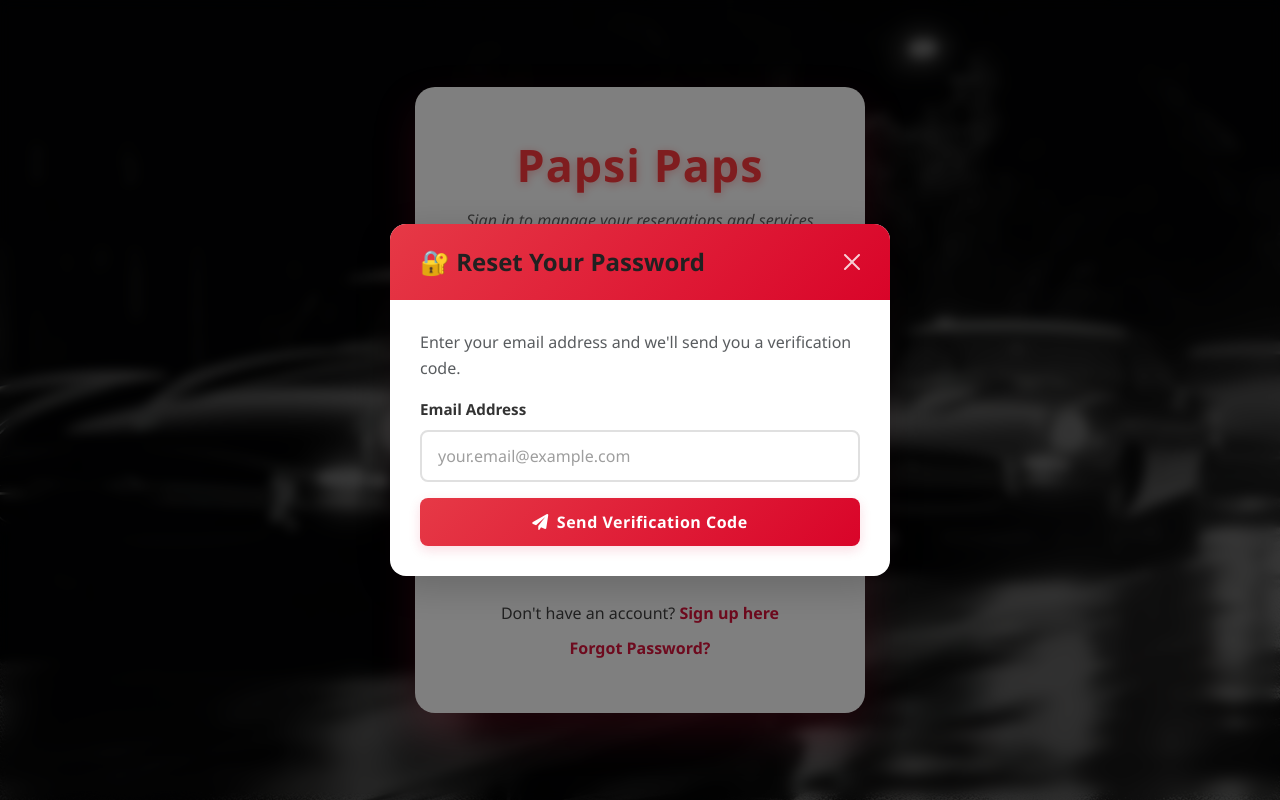
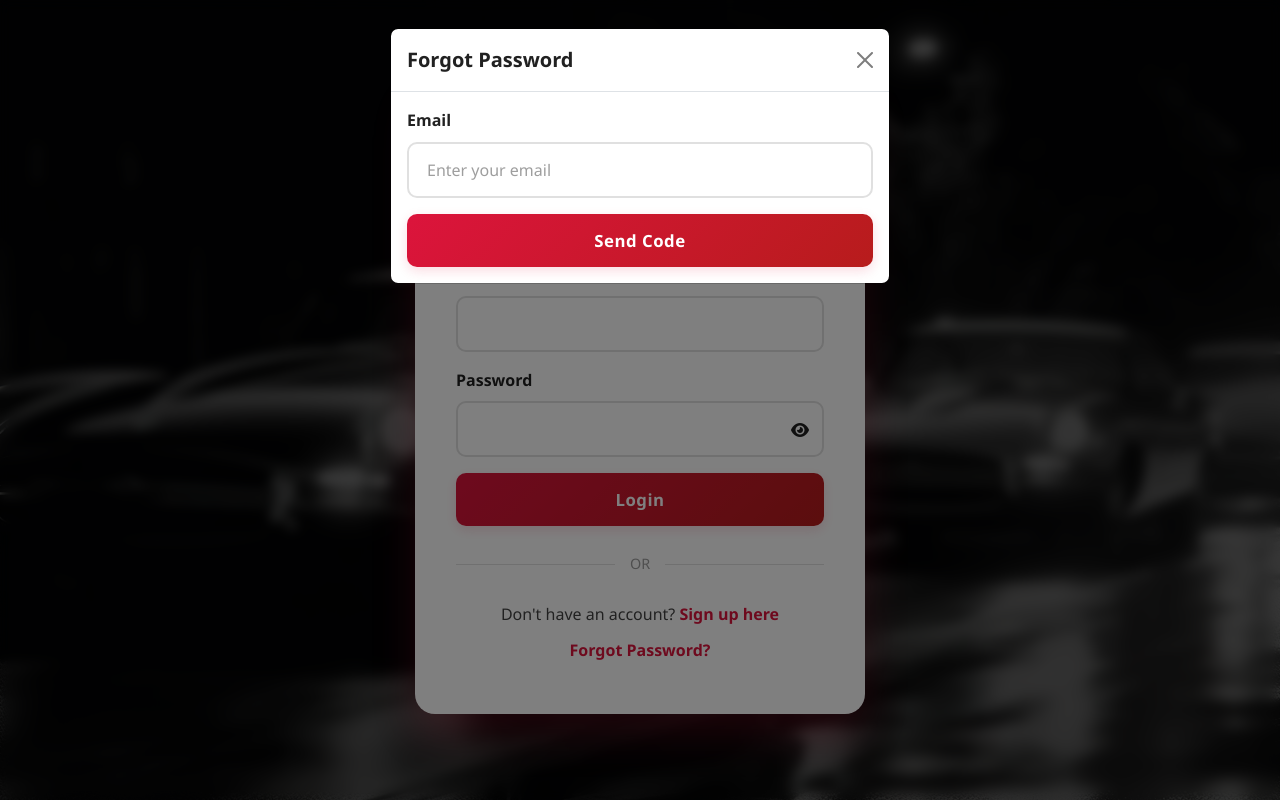
Before and after one commit to Kite0411/Papsi, a PHP site: page /auth/login.php in a window 1280 px wide, after a click on "Forgot Password?". Run offline with PHP 8.4, Linux system fonts and the light colour scheme; some libraries are stand-ins or nearby versions.

Commit message:
Update login.php

```diff
--- a/auth/login.php
+++ b/auth/login.php
@@ -40,9 +40,11 @@ if ($_SERVER['REQUEST_METHOD'] === 'POST') {
                 exit();
             } else {
                 $error = "Invalid password.";
+                // Log failed login attempt
             }
         } else {
             $error = "User not found.";
+            // Log failed login attempt
         }
         $stmt->close();
     }
@@ -57,7 +59,7 @@ if ($_SERVER['REQUEST_METHOD'] === 'POST') {
     <title>Login - AutoFix</title>
     <link href="https://cdn.jsdelivr.net/npm/bootstrap@5.3.2/dist/css/bootstrap.min.css" rel="stylesheet">
     <link rel="stylesheet" href="../assets/css/style.css">
-    <link rel="stylesheet" href="https://cdnjs.cloudflare.com/ajax/libs/font-awesome/6.0.0-beta3/css/all.min.css">
+        <link rel="stylesheet" href="https://cdnjs.cloudflare.com/ajax/libs/font-awesome/6.0.0-beta3/css/all.min.css"> <!-- Font Awesome for icons -->
     <style>
 body {
     background: url('../bg/lbg.jpg') center/cover no-repeat;
@@ -78,8 +80,8 @@ body::before {
     left: 0;
     width: 100%;
     height: 100%;
-    background: rgba(0, 0, 0, 0.55);
-    backdrop-filter: blur(6px);
+    background: rgba(0, 0, 0, 0.55); /* dark tint */
+    backdrop-filter: blur(6px); /* blur effect */
     z-index: -1;
 }
 
@@ -105,7 +107,7 @@ body::before {
 .login-header .brand {
   font-size: 2.8rem;
   font-weight: 700;
-    color: #ff3b3f;
+  color: #ff3b3f; /* your primary red */
   letter-spacing: 1px;
   text-shadow: 0 2px 10px rgba(255, 59, 63, 0.4);
 }
@@ -123,6 +125,7 @@ body::before {
   font-style: italic;
 }
 
+/* Smooth entrance animation */
 @keyframes fadeInDown {
   from {
     opacity: 0;
@@ -133,6 +136,7 @@ body::before {
     transform: translateY(0);
   }
 }
+
 
         .form-control {
             border-radius: var(--radius-md);
@@ -210,146 +214,12 @@ body::before {
             border: none;
             padding: 15px 20px;
         }
-
          .password-toggle-icon {
             cursor: pointer;
             position: absolute;
             top: 70%;
             right: 15px;
             transform: translateY(-50%);
-}
-
-/* Enhanced Modal Styling */
-.modal-content {
-    border-radius: 16px;
-    border: none;
-    box-shadow: 0 10px 40px rgba(0,0,0,0.2);
-}
-
-.modal-header {
-    background: linear-gradient(135deg, #e63946 0%, #d90429 100%);
-    color: white;
-    border-radius: 16px 16px 0 0;
-    padding: 20px 30px;
-    border: none;
-}
-
-.modal-title {
-    font-weight: 700;
-    font-size: 1.5rem;
-}
-
-.btn-close {
-    filter: brightness(0) invert(1);
-    opacity: 0.8;
-}
-
-.btn-close:hover {
-    opacity: 1;
-}
-
-.modal-body {
-    padding: 30px;
-}
-
-#fpAlert {
-    border-radius: 8px;
-    padding: 12px 16px;
-    margin-bottom: 20px;
-    animation: slideIn 0.3s ease;
-}
-
-@keyframes slideIn {
-    from {
-        opacity: 0;
-        transform: translateY(-10px);
-    }
-    to {
-        opacity: 1;
-        transform: translateY(0);
-    }
-}
-
-.modal-body .form-control {
-    padding: 12px 16px;
-    border-radius: 8px;
-    border: 2px solid #e0e0e0;
-    font-size: 1rem;
-}
-
-.modal-body .form-control:focus {
-    border-color: #e63946;
-    box-shadow: 0 0 0 3px rgba(230, 57, 70, 0.1);
-}
-
-.modal-body .btn {
-    padding: 12px;
-    border-radius: 8px;
-    font-weight: 600;
-    font-size: 1rem;
-    transition: all 0.3s ease;
-}
-
-.modal-body .btn-primary {
-    background: linear-gradient(135deg, #e63946 0%, #d90429 100%);
-}
-
-.modal-body .btn-primary:hover {
-    transform: translateY(-2px);
-    box-shadow: 0 4px 12px rgba(230, 57, 70, 0.3);
-}
-
-.modal-body .btn-success {
-    background: linear-gradient(135deg, #28a745 0%, #20c997 100%);
-    border: none;
-}
-
-.modal-body .btn-success:hover {
-    transform: translateY(-2px);
-    box-shadow: 0 4px 12px rgba(40, 167, 69, 0.3);
-}
-
-.modal-body .btn:disabled {
-    opacity: 0.6;
-    cursor: not-allowed;
-    transform: none !important;
-}
-
-.spinner-border-sm {
-    width: 1rem;
-    height: 1rem;
-    border-width: 0.15em;
-}
-
-/* Step indicators */
-#stepEmail, #stepOtp, #stepReset {
-    animation: fadeIn 0.4s ease;
-}
-
-@keyframes fadeIn {
-    from {
-        opacity: 0;
-        transform: scale(0.95);
-    }
-    to {
-        opacity: 1;
-        transform: scale(1);
-    }
-}
-
-.form-label {
-    font-weight: 600;
-    color: #333;
-    margin-bottom: 8px;
-    font-size: 0.95rem;
-}
-
-/* OTP input styling */
-#fpOtp {
-    text-align: center;
-    font-size: 1.5rem;
-    letter-spacing: 8px;
-    font-weight: 600;
         }
     </style>
 </head>
@@ -360,6 +230,7 @@ body::before {
     <p class="subtitle">Sign in to manage your reservations and services</p>
     </div>
 
+         <!-- Validation Messages: Show success or error messages here -->
         <div id="validationMessages">
             <?php if ($successMessage): ?>
                 <div class="alert alert-success" id="successMessage"><?php echo $successMessage; ?></div>
@@ -376,9 +247,11 @@ body::before {
                 <input type="text" name="username" class="form-control" value="<?php echo htmlspecialchars($_POST['username'] ?? ''); ?>" required>
             </div>
 
+
              <div class="mb-3 position-relative">
                 <label class="form-label">Password</label>
                 <input type="password" name="password" class="form-control" id="passwordField" required>
+                <!-- Show password icon -->
                 <i class="fas fa-eye password-toggle-icon" id="togglePassword"></i>
             </div>
 
@@ -392,58 +265,6 @@ body::before {
         <div class="text-center">
             <p style="color: var(--dark-gray); margin-bottom: 10px;">Don't have an account? <a href="signup.php" class="form-link">Sign up here</a></p>
             <a href="#" class="form-link" data-bs-toggle="modal" data-bs-target="#forgotModal">Forgot Password?</a>
-        </div>
-    </div>
-
-    <!-- Enhanced Forgot Password Modal -->
-    <div class="modal fade" id="forgotModal" tabindex="-1" aria-hidden="true">
-        <div class="modal-dialog modal-dialog-centered">
-            <div class="modal-content">
-                <div class="modal-header">
-                    <h5 class="modal-title">🔐 Reset Your Password</h5>
-                    <button type="button" class="btn-close" data-bs-dismiss="modal" aria-label="Close"></button>
-                </div>
-                <div class="modal-body">
-                    <div id="fpAlert" class="alert" style="display:none"></div>
-
-                    <!-- Step 1: Email -->
-                    <div id="stepEmail">
-                        <p class="text-muted mb-3">Enter your email address and we'll send you a verification code.</p>
-                        <label class="form-label">Email Address</label>
-                        <input type="email" id="fpEmail" class="form-control" placeholder="your.email@example.com" />
-                        <button id="btnRequest" class="btn btn-primary w-100 mt-3">
-                            <i class="fas fa-paper-plane me-2"></i>Send Verification Code
-                        </button>
-                    </div>
-
-                    <!-- Step 2: OTP -->
-                    <div id="stepOtp" style="display:none">
-                        <p class="text-muted mb-3">We've sent a 6-digit code to your email. Please enter it below.</p>
-                        <label class="form-label">Verification Code</label>
-                        <input type="text" id="fpOtp" class="form-control" maxlength="6" placeholder="000000" inputmode="numeric" pattern="[0-9]*" />
-                        <small class="text-muted d-block mt-2">Code expires in 10 minutes</small>
-                        <button id="btnVerify" class="btn btn-primary w-100 mt-3">
-                            <i class="fas fa-check-circle me-2"></i>Verify Code
-                        </button>
-                        <button id="btnResend" class="btn btn-outline-secondary w-100 mt-2" style="display:none">
-                            <i class="fas fa-redo me-2"></i>Resend Code
-                        </button>
-                    </div>
-
-                    <!-- Step 3: Reset Password -->
-                    <div id="stepReset" style="display:none">
-                        <p class="text-success mb-3"><i class="fas fa-check-circle me-2"></i>Verified! Now create your new password.</p>
-                        <label class="form-label">New Password</label>
-                        <input type="password" id="fpPass1" class="form-control mb-3" placeholder="Enter new password" />
-                        <label class="form-label">Confirm Password</label>
-                        <input type="password" id="fpPass2" class="form-control" placeholder="Confirm new password" />
-                        <small class="text-muted d-block mt-2">Must be at least <?php echo PASSWORD_MIN_LENGTH; ?> characters</small>
-                        <button id="btnReset" class="btn btn-success w-100 mt-3">
-                            <i class="fas fa-key me-2"></i>Reset Password
-                        </button>
-                    </div>
-                </div>
-            </div>
         </div>
     </div>
 
@@ -462,6 +283,7 @@ const passwordField = document.getElementById('passwordField');
             togglePassword.addEventListener('click', function () {
                 const type = passwordField.type === 'password' ? 'text' : 'password';
                 passwordField.type = type;
+                // Toggle the icon
                 togglePassword.classList.toggle('fa-eye-slash');
                 togglePassword.classList.toggle('fa-eye');
             });
@@ -477,14 +299,8 @@ document.addEventListener('DOMContentLoaded', () => {
     const alertBox = document.getElementById('fpAlert');
 
     function showAlert(msg, type='danger') {
-        const icons = {
-            danger: '❌',
-            warning: '⚠️',
-            success: '✅',
-            info: 'ℹ️'
-        };
         alertBox.className = 'alert alert-' + type;
-        alertBox.innerHTML = `${icons[type] || ''} ${msg}`;
+        alertBox.textContent = msg;
         alertBox.style.display = 'block';
     }
 
@@ -492,79 +308,63 @@ document.addEventListener('DOMContentLoaded', () => {
         alertBox.style.display = 'none';
     }
 
+    // Helper: safely parse JSON
     async function safeJSON(res) {
         const text = await res.text();
         try {
             return JSON.parse(text);
         } catch {
-            throw new Error('Server returned invalid response. Please try again.');
+            throw new Error('Invalid JSON: ' + text.slice(0, 100));
         }
     }
 
-    function getErrorMessage(error, code) {
-        const errorMessages = {
-            'EMAIL_NOT_FOUND': 'No account found with this email address.',
-            'INVALID_EMAIL': 'Please enter a valid email address.',
-            'CODE_EXPIRED': 'Your verification code has expired. Please request a new one.',
-            'INCORRECT_CODE': 'Incorrect code. Please check and try again.',
-            'PASSWORD_TOO_SHORT': 'Password must be at least <?php echo PASSWORD_MIN_LENGTH; ?> characters long.',
-            'OTP_NOT_VERIFIED': 'Please verify your email first.',
-            'EMAIL_SERVICE_UNAVAILABLE': 'Email service is temporarily unavailable. Please try again later.',
-            'EMAIL_SEND_ERROR': 'Failed to send email. Please check your email address and try again.',
-            'DB_CONNECTION_ERROR': 'Database connection error. Please try again later.',
-            'CONFIG_ERROR': 'Service temporarily unavailable. Please try again later.'
-        };
-        return errorMessages[code] || error || 'An unexpected error occurred. Please try again.';
-    }
-
-    // REQUEST CODE
+    // --- 1️⃣ REQUEST CODE ---
     document.getElementById('btnRequest').addEventListener('click', async (e) => {
         hideAlert();
         const btn = e.currentTarget;
         const email = emailInput.value.trim();
         const emailRegex = /^[^\s@]+@[^\s@]+\.[^\s@]+$/;
 
-        if (!email) return showAlert('Please enter your email address', 'warning');
-        if (!emailRegex.test(email)) return showAlert('Please enter a valid email address', 'warning');
+        if (!email) return showAlert('Enter your email');
+        if (!emailRegex.test(email)) return showAlert('Enter a valid email');
 
         btn.disabled = true;
-        btn.innerHTML = `<span class="spinner-border spinner-border-sm me-2"></span> Sending code...`;
+        btn.innerHTML = `<span class="spinner-border spinner-border-sm me-1"></span> Sending...`;
 
         try {
             const form = new FormData();
             form.append('action', 'request_code');
             form.append('email', email);
             const res = await fetch('auth_api.php', { method: 'POST', body: form });
+            if (!res.ok) throw new Error(`HTTP ${res.status}`);
             const data = await safeJSON(res);
 
             btn.disabled = false;
-            btn.innerHTML = '<i class="fas fa-paper-plane me-2"></i>Send Verification Code';
+            btn.textContent = 'Send Code';
 
-            if (!data.ok) {
-                return showAlert(getErrorMessage(data.error, data.code), 'danger');
-            }
+            if (!data.ok) return showAlert(data.error || 'Failed to send code');
 
             stepEmail.style.display = 'none';
             stepOtp.style.display = 'block';
             otpInput.focus();
-            showAlert('Verification code sent! Please check your email.', 'success');
+            showAlert('Code sent successfully! Check your email.', 'success');
         } catch (err) {
             console.error(err);
             btn.disabled = false;
-            btn.innerHTML = '<i class="fas fa-paper-plane me-2"></i>Send Verification Code';
-            showAlert('Network error. Please check your connection and try again.', 'danger');
+            btn.textContent = 'Send Code';
+            showAlert('Network error: ' + err.message);
         }
     });
 
-    // VERIFY CODE
+    // --- 2️⃣ VERIFY CODE ---
     document.getElementById('btnVerify').addEventListener('click', async (e) => {
         hideAlert();
         const btn = e.currentTarget;
         const code = otpInput.value.trim();
-        if (code.length !== 6) return showAlert('Please enter the complete 6-digit code', 'warning');
+        if (code.length !== 6) return showAlert('Enter the 6-digit code');
 
         btn.disabled = true;
-        btn.innerHTML = `<span class="spinner-border spinner-border-sm me-2"></span> Verifying...`;
+        btn.innerHTML = `<span class="spinner-border spinner-border-sm me-1"></span> Verifying...`;
 
         try {
             const form = new FormData();
@@ -575,11 +375,9 @@ document.addEventListener('DOMContentLoaded', () => {
             const data = await safeJSON(res);
 
             btn.disabled = false;
-            btn.innerHTML = '<i class="fas fa-check-circle me-2"></i>Verify Code';
+            btn.textContent = 'Verify Code';
 
-            if (!data.ok) {
-                return showAlert(getErrorMessage(data.error, data.code), 'danger');
-            }
+            if (!data.ok) return showAlert(data.error || 'Incorrect code');
 
             stepOtp.style.display = 'none';
             stepReset.style.display = 'block';
@@ -587,24 +385,24 @@ document.addEventListener('DOMContentLoaded', () => {
             showAlert('Code verified successfully!', 'success');
         } catch (err) {
             btn.disabled = false;
-            btn.innerHTML = '<i class="fas fa-check-circle me-2"></i>Verify Code';
-            showAlert('Network error. Please check your connection and try again.', 'danger');
+            btn.textContent = 'Verify Code';
+            showAlert('Network error: ' + err.message);
         }
     });
 
-    // RESET PASSWORD
+    // --- 3️⃣ RESET PASSWORD ---
     document.getElementById('btnReset').addEventListener('click', async (e) => {
         hideAlert();
         const btn = e.currentTarget;
 
         if (pass1.value !== pass2.value)
-            return showAlert('Passwords do not match', 'warning');
+            return showAlert('Passwords do not match');
 
         if (pass1.value.length < <?php echo PASSWORD_MIN_LENGTH; ?>)
-            return showAlert('Password must be at least <?php echo PASSWORD_MIN_LENGTH; ?> characters', 'warning');
+            return showAlert('Password too short');
 
         btn.disabled = true;
-        btn.innerHTML = `<span class="spinner-border spinner-border-sm me-2"></span> Saving...`;
+        btn.innerHTML = `<span class="spinner-border spinner-border-sm me-1"></span> Saving...`;
 
         try {
             const form = new FormData();
@@ -615,42 +413,54 @@ document.addEventListener('DOMContentLoaded', () => {
             const data = await safeJSON(res);
 
             btn.disabled = false;
-            btn.innerHTML = '<i class="fas fa-key me-2"></i>Reset Password';
+            btn.textContent = 'Reset Password';
 
-            if (!data.ok) {
-                return showAlert(getErrorMessage(data.error, data.code), 'danger');
-            }
+            if (!data.ok) return showAlert(data.error || 'Failed to reset password');
 
-            showAlert('Password changed successfully! Redirecting to login...', 'success');
+            showAlert('Password changed successfully. You may login now.', 'success');
             setTimeout(() => {
                 const modal = bootstrap.Modal.getInstance(document.getElementById('forgotModal'));
                 if (modal) modal.hide();
-                window.location.reload();
-            }, 2000);
+            }, 1200);
         } catch (err) {
             btn.disabled = false;
-            btn.innerHTML = '<i class="fas fa-key me-2"></i>Reset Password';
-            showAlert('Network error. Please check your connection and try again.', 'danger');
+            btn.textContent = 'Reset Password';
+            showAlert('Network error: ' + err.message);
         }
-    });
-
-    // Auto-format OTP input
-    otpInput.addEventListener('input', (e) => {
-        e.target.value = e.target.value.replace(/\D/g, '').slice(0, 6);
-    });
-
-    // Reset modal on close
-    document.getElementById('forgotModal').addEventListener('hidden.bs.modal', () => {
-        stepEmail.style.display = 'block';
-        stepOtp.style.display = 'none';
-        stepReset.style.display = 'none';
-        emailInput.value = '';
-        otpInput.value = '';
-        pass1.value = '';
-        pass2.value = '';
-        hideAlert();
     });
 });
 </script>
+
+
+    <div class="modal fade" id="forgotModal" tabindex="-1" aria-hidden="true">
+      <div class="modal-dialog">
+        <div class="modal-content">
+          <div class="modal-header">
+            <h5 class="modal-title">Forgot Password</h5>
+            <button type="button" class="btn-close" data-bs-dismiss="modal" aria-label="Close"></button>
+          </div>
+          <div class="modal-body">
+            <div id="fpAlert" class="alert" style="display:none"></div>
+            <div id="stepEmail">
+              <label class="form-label">Email</label>
+              <input type="email" id="fpEmail" class="form-control" placeholder="Enter your email" />
+              <button id="btnRequest" class="btn btn-primary w-100 mt-3">Send Code</button>
+            </div>
+            <div id="stepOtp" style="display:none">
+              <label class="form-label">Enter OTP</label>
+              <input type="text" id="fpOtp" class="form-control" maxlength="6" placeholder="6-digit code" />
+              <button id="btnVerify" class="btn btn-primary w-100 mt-3">Verify Code</button>
+            </div>
+            <div id="stepReset" style="display:none">
+              <label class="form-label">New Password</label>
+              <input type="password" id="fpPass1" class="form-control" />
+              <label class="form-label mt-2">Confirm Password</label>
+              <input type="password" id="fpPass2" class="form-control" />
+              <button id="btnReset" class="btn btn-success w-100 mt-3">Change Password</button>
+            </div>
+          </div>
+        </div>
+      </div>
+    </div>
 </body>
 </html>
```
Lines whose indentation alone changed are shown as unchanged.
